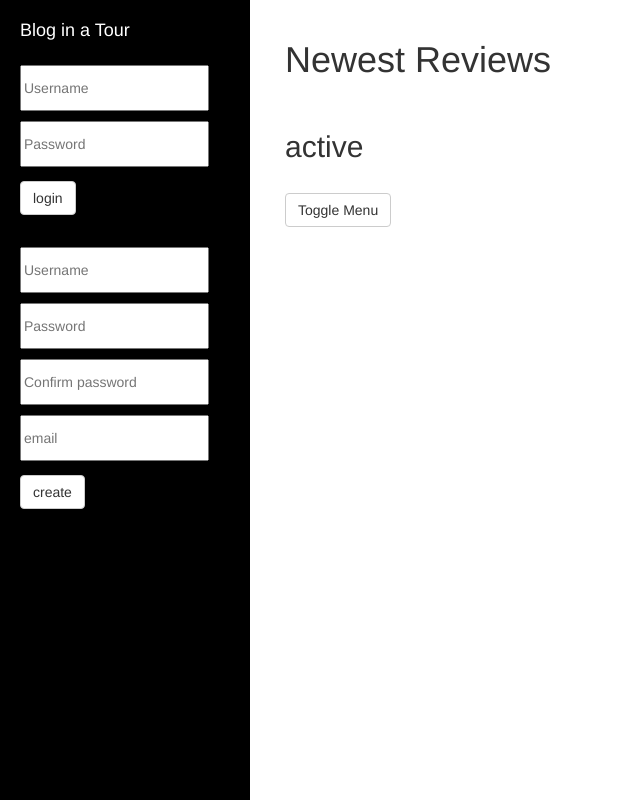
After one commit to dillzhang/blog_in_a_tor, a Flask app: template templates/user.html in a window 1280 px wide. The commit adds this page. Shown: the whole page, without its empty margins (0-640 px from the left). Run offline with Flask 2, Linux system fonts and the light colour scheme; the template is opened without the code that fills it: most values are stand-ins (such as "Sample title", 1, 10 or a date in 2020).

Commit message:
Made user page

```diff
--- a/templates/home.html
+++ b/templates/home.html
@@ -45,7 +45,7 @@
 
 	    {% if loggedIn %}
 	  <li>
-	    <p style="color:#ffffff"> Welcome {{ username }}! </p>
+	    <p style="color:#ffffff"><a href="user.html"> Welcome {{ username }}! </a></p>
 	  </li>
 	    <br>
 
--- /dev/null
+++ b/templates/user.html
@@ -0,0 +1,147 @@
+<!DOCTYPE html>
+<html>
+
+  <style>
+    .ayylmao{
+	display: none;
+    }
+  </style>
+  <head>
+
+    <link rel="shortcut icon" href="{{ url_for('static', filename =
+
+'img/favicon.ico') }}">
+
+    <title>Blog in a Tor</title>
+
+    <meta charset="utf-8">
+    <meta http-equiv="X-UA-Compatible" content="IE=edge">
+    <meta name="viewport" content="width=device-width, initial-scale=1">
+    <meta name="description" content="">
+    <meta name="author" content="">
+
+    <!-- Bootstrap Core CSS -->
+    <link href="../static/styles/css/bootstrap.min.css" rel="stylesheet">
+
+    <!-- Custom CSS -->
+    <link href="../static/styles/css/simple-sidebar.css" rel="stylesheet"> <!--
+
+referencing bootstrap-->
+
+    <link href="../static/styles/css/custom.css" rel="stylesheet">
+
+    <!-- HTML5 Shim and Respond.js IE8 support of HTML5 elements and media
+
+queries -->
+    <!-- WARNING: Respond.js doesn't work if you view the page via file:// -->
+    <!--[if lt IE 9]>
+        <script
+
+src="https://oss.maxcdn.com/libs/html5shiv/3.7.0/html5shiv.js"></script>
+        <script
+
+src="https://oss.maxcdn.com/libs/respond.js/1.4.2/respond.min.js"></script>
+	<![endif]-->
+  </head>
+
+  <body>
+    <div id="wrapper">
+
+      <!-- Sidebar -->
+      <div id="sidebar-wrapper">
+        <ul class="sidebar-nav">
+          <li class="sidebar-brand">
+	    <a href="#">Blog in a Tour</a>
+
+	    {% if loggedIn %}
+	  <li>
+	    <p style="color:#ffffff"><a href="user.html"> Welcome {{ username
+
+}}! </a></p>
+	  </li>
+	  <li>
+	    <form method="POST">
+	      <p>Change Password</p>
+	      <p><input type="text" name="current_password" placeholder="Current Password"></p>
+	      <p><input type="text" name="reconfirm_password" placeholder="Reconfirm Password"></p>
+	      <p><input type="text" name="new_password" placeholder="New_Password"></p>
+	      <p><input class="btn btn-default" type="submit" value="change_password" name="Change Password"></p>
+	    </form>
+	  </li>
+	  <li>
+	    <form method="POST">
+	      <p>Change Email</p>
+	      <p><input type="text" name="current_email" placeholder="Current Email"></p>
+	      <p><input type="text" name="new_email" placeholder="new_email"></p>
+	      <p><input class="btn btn-default" type="submit" value="change_email" name="change_email"></p>
+	    </form>
+	  </li>
+	    <br>
+
+	    {% else %}
+	  <li>
+	    <form method="POST">
+	      <p><input type="text" name="username" placeholder="Username"></p>
+	      <p><input type="password" name="password"
+
+placeholder="Password"></p>
+	      <p><input class="btn btn-default" type="submit" value="login"
+
+name="Submit"></p>
+	    </form>
+	  </li>
+	  <br>
+	  <li>
+	    <form method="POST">
+	      <p><input type="text" name="username" placeholder="Username"></p>
+	      <p><input type="password" name="password"
+
+placeholder="Password"></p>
+	      <p><input type="password" name="confirm_password"
+
+placeholder="Confirm password"></p>
+	      <p><input type="text" name="email" placeholder="email"></p>
+	      <p><input class="btn btn-default" type="submit" value="create"
+
+name="Submit"></p>
+	  {% endif %}
+	  <br>
+        </ul>
+      </div>
+      <!-- /#sidebar-wrapper -->
+
+      <!-- Page Content -->
+      <div id="page-content-wrapper">
+        <div class="container-fluid">
+          <div class="row">
+            <div class="col-lg-12">
+              <h1>Newest Reviews</h1>
+	      <br>
+	      <h2>{{status}}</h2>
+	      <br>
+              <a href="#menu-toggle" class="btn btn-default" id="menu-
+
+toggle">Toggle Menu</a>
+            </div>
+          </div>
+        </div>
+      </div>
+
+      <!-- /#page-content-wrapper -->
+
+      <!-- /#wrapper -->
+    <!-- jQuery -->
+    <script src="../static/styles/js/jquery.js"></script>
+
+    <!-- Bootstrap Core JavaScript -->
+    <script src="../static/styles/js/bootstrap.min.js"></script>
+
+    <!-- Menu Toggle Script -->
+    <script>
+      $("#menu-toggle").click(function(e) {
+      e.preventDefault();
+      $("#wrapper").toggleClass("toggled");
+      });
+
+  </body>
+</html>
```
